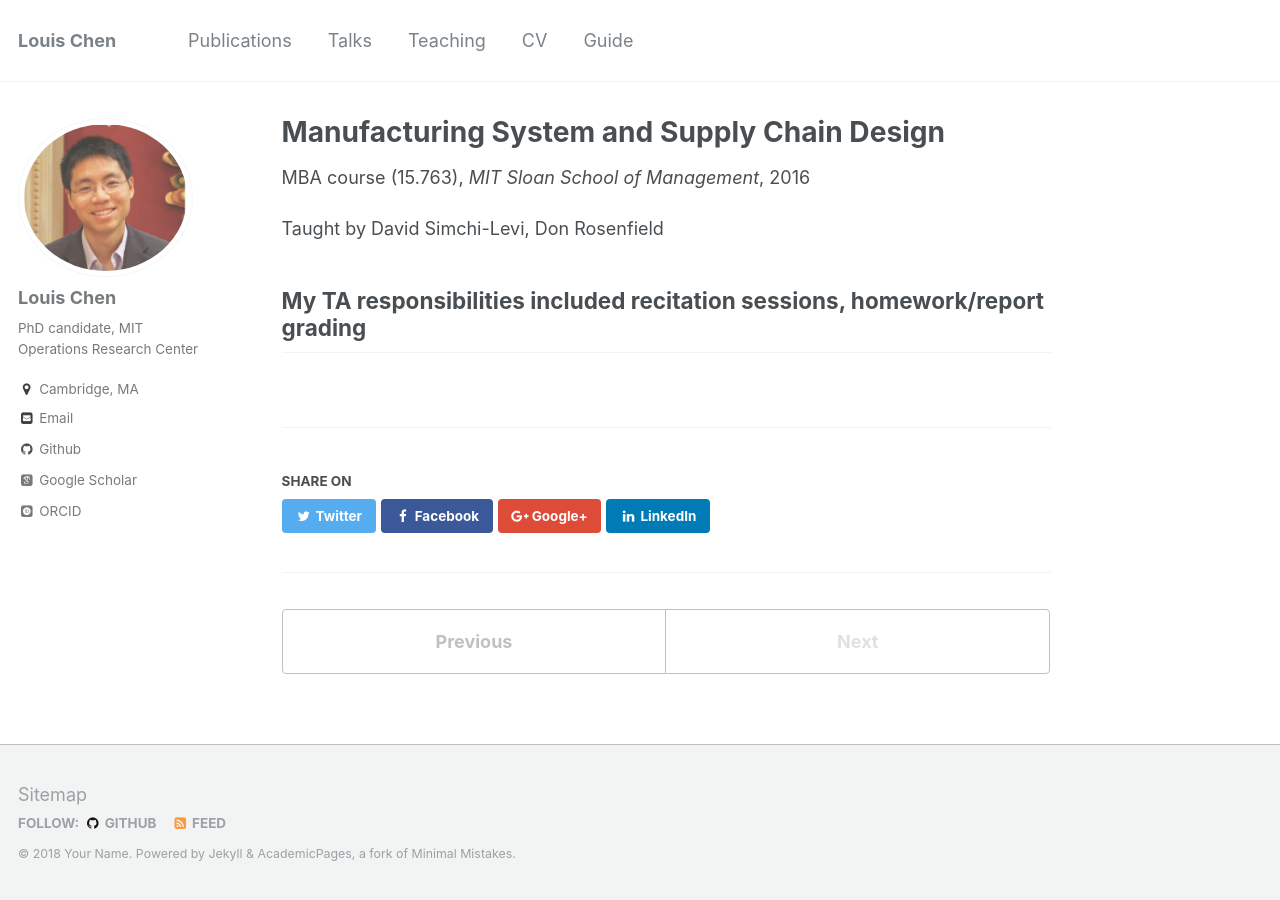
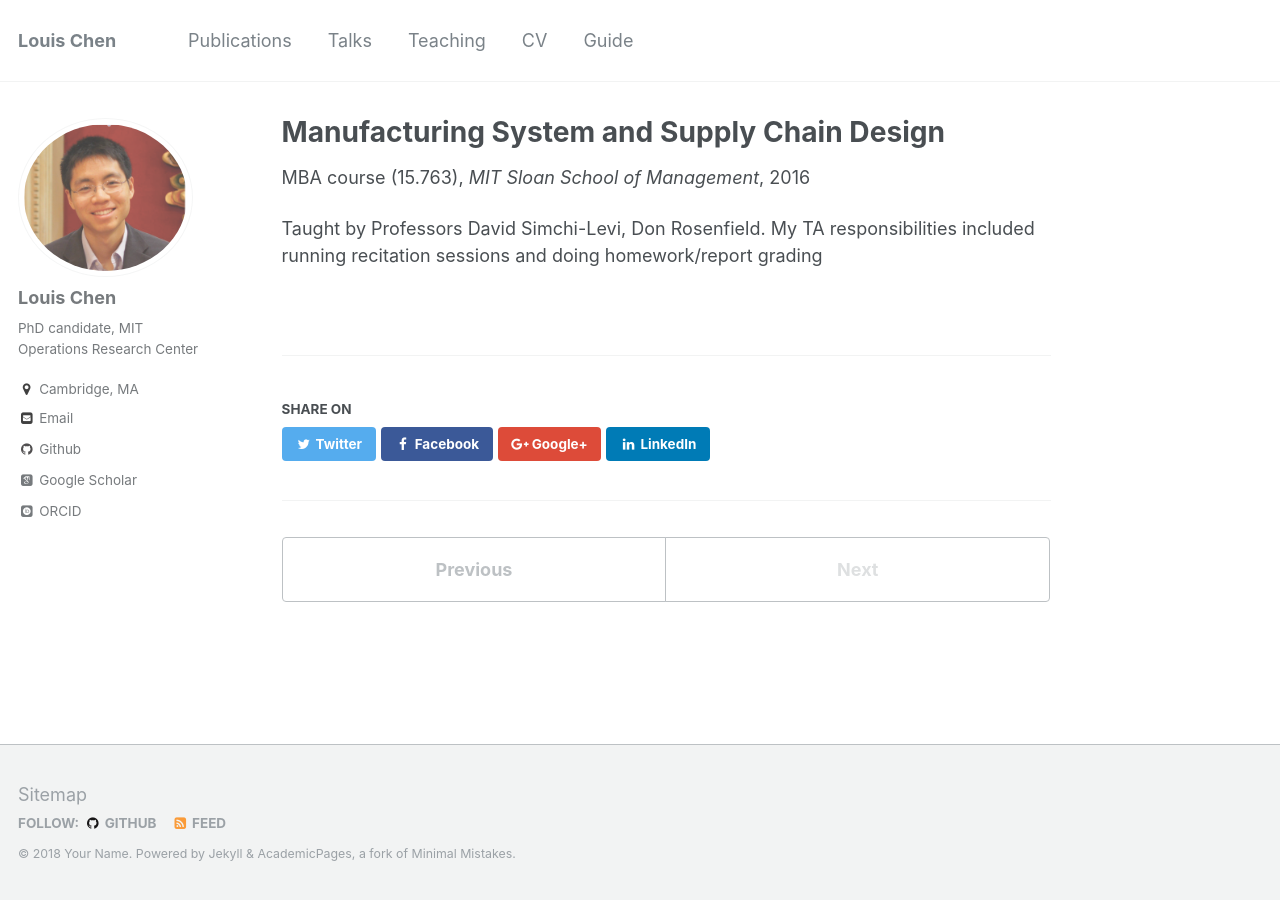
Before and after one commit to LouisLChen/LouisLChen.github.io, a Jekyll site: the page built from _teaching/2014-spring-teaching-1.md, in a window 1280 px wide. Built offline with Jekyll 4.4.1, drawn with Linux system fonts in a browser that asks for light colours; some web fonts are replaced.

Commit message:
Update 2014-spring-teaching-1.md

```diff
--- a/_teaching/2014-spring-teaching-1.md
+++ b/_teaching/2014-spring-teaching-1.md
@@ -7,7 +7,4 @@ venue: "MIT Sloan School of Management"
 date: 2016-02-01
 location: "Cambridge, MA"
 ---
-Taught by David Simchi-Levi, Don Rosenfield
-
-My TA responsibilities included recitation sessions, homework/report grading
----
+Taught by Professors David Simchi-Levi, Don Rosenfield. My TA responsibilities included running recitation sessions and doing homework/report grading
```
